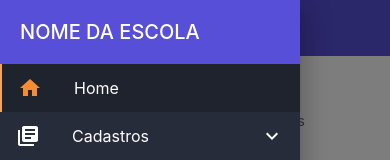
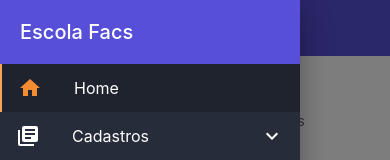
Before and after one commit to gabedaltro/frontend-school, a React (Vite) app: page / in a window 390 px wide. Both pictures are taken after a click on the button 36 px from the left and 28 px from the top of the page. Shown: the top 160 px of the page. Built offline with nearby package versions, Linux system fonts and the light colour scheme.

Commit message:
Ajusta nome da escola

```diff
--- a/src/components/sidebar/Sidebar.tsx
+++ b/src/components/sidebar/Sidebar.tsx
@@ -99,7 +99,7 @@ const Sidebar: React.FC = () => {
       >
         <div className={classes.content}>
           <div className={classes.drawerHeader}>
-            <Typography variant="h6">NOME DA ESCOLA</Typography>
+            <Typography variant="h6">Escola Facs</Typography>
           </div>
 
           <SidebarItem to="/" icon={<Home />} text="Home" />
```
